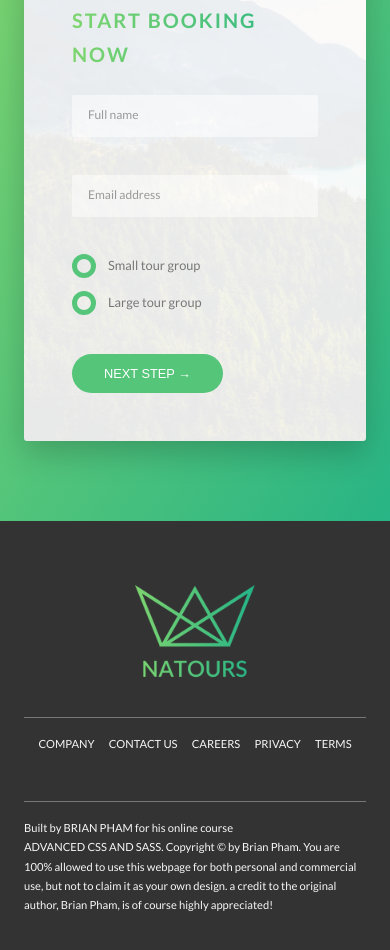
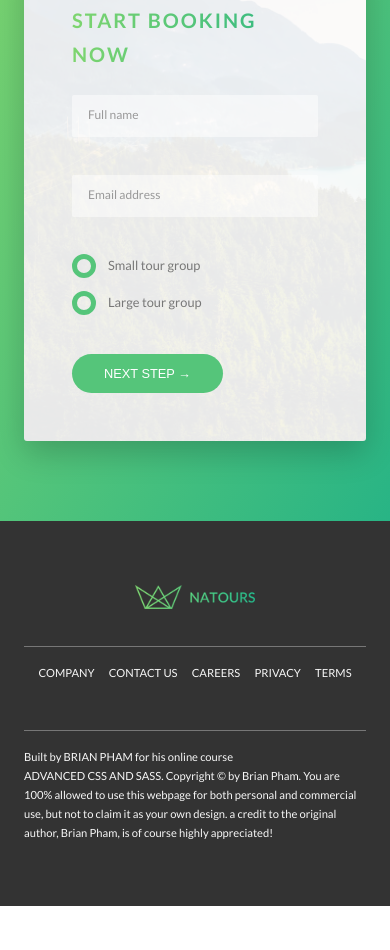
Before and after one commit to brianlpham21/udemy-natours-project, a website: page index.html in a window 390 px wide. Shown: the part 5989-6939 px from the top of the page. After the commit the page ends 6895 px from the top, so only its background shows below. Drawn offline with Linux system fonts and the light colour scheme.

Commit message:
responsive image art direction and density switch

```diff
--- a/index.html
+++ b/index.html
@@ -324,7 +324,11 @@
 
       <footer class="footer">
         <div class="footer__logo-box">
-          <img src="img/logo-green-2x.png" alt="Full logo" class="footer__logo">
+          <picture class="footer__logo">
+            <source srcset="img/logo-green-small-1x.png" media="(max-width: 37.5rem)">
+            <img srcset="img/logo-green-1x.png 1x, img/logo-green-2x.png 2x" alt="Full logo" class="footer__logo">
+          </picture>
+
         </div>
         <div class="row">
           <div class="col-1-of-2">
```
